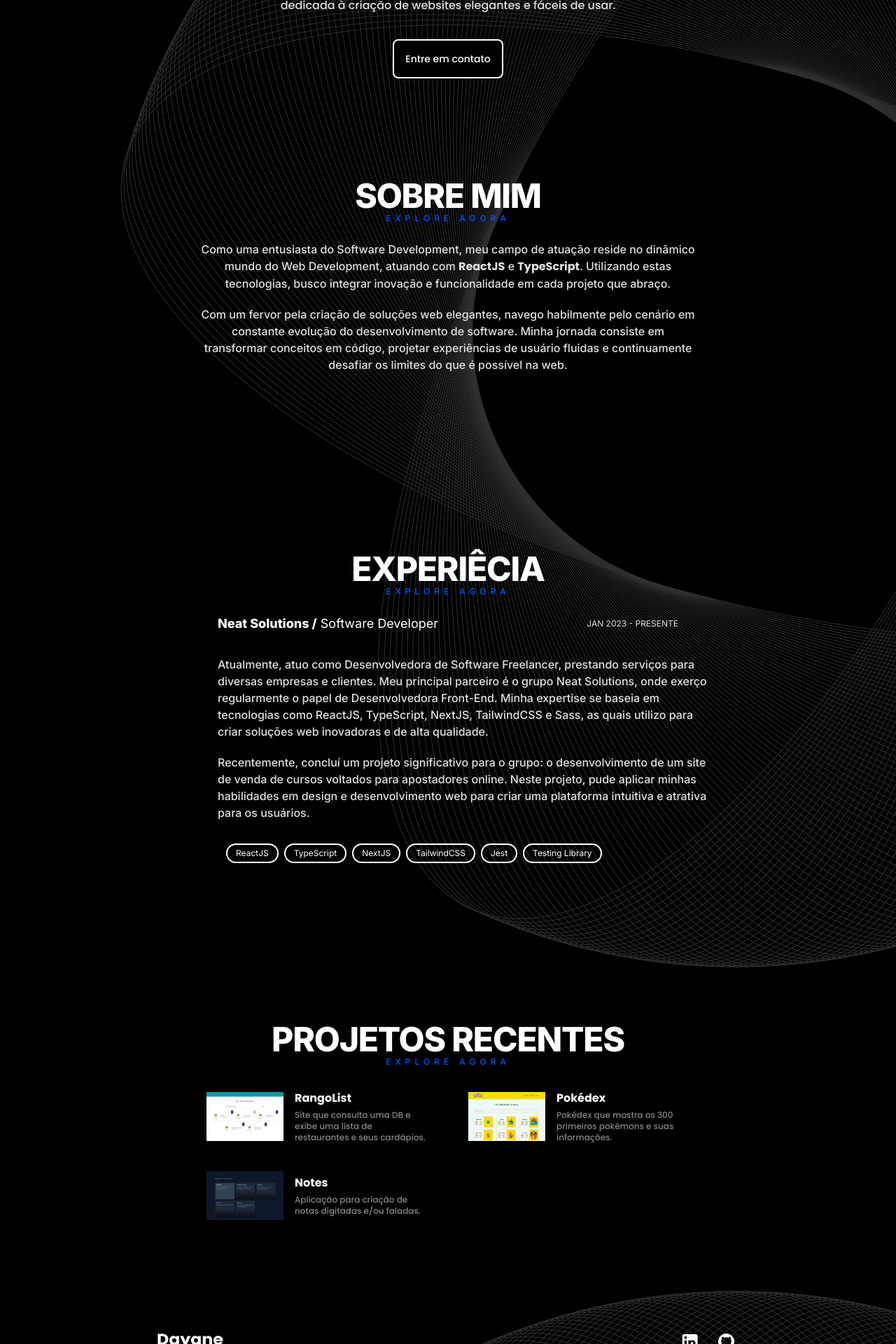
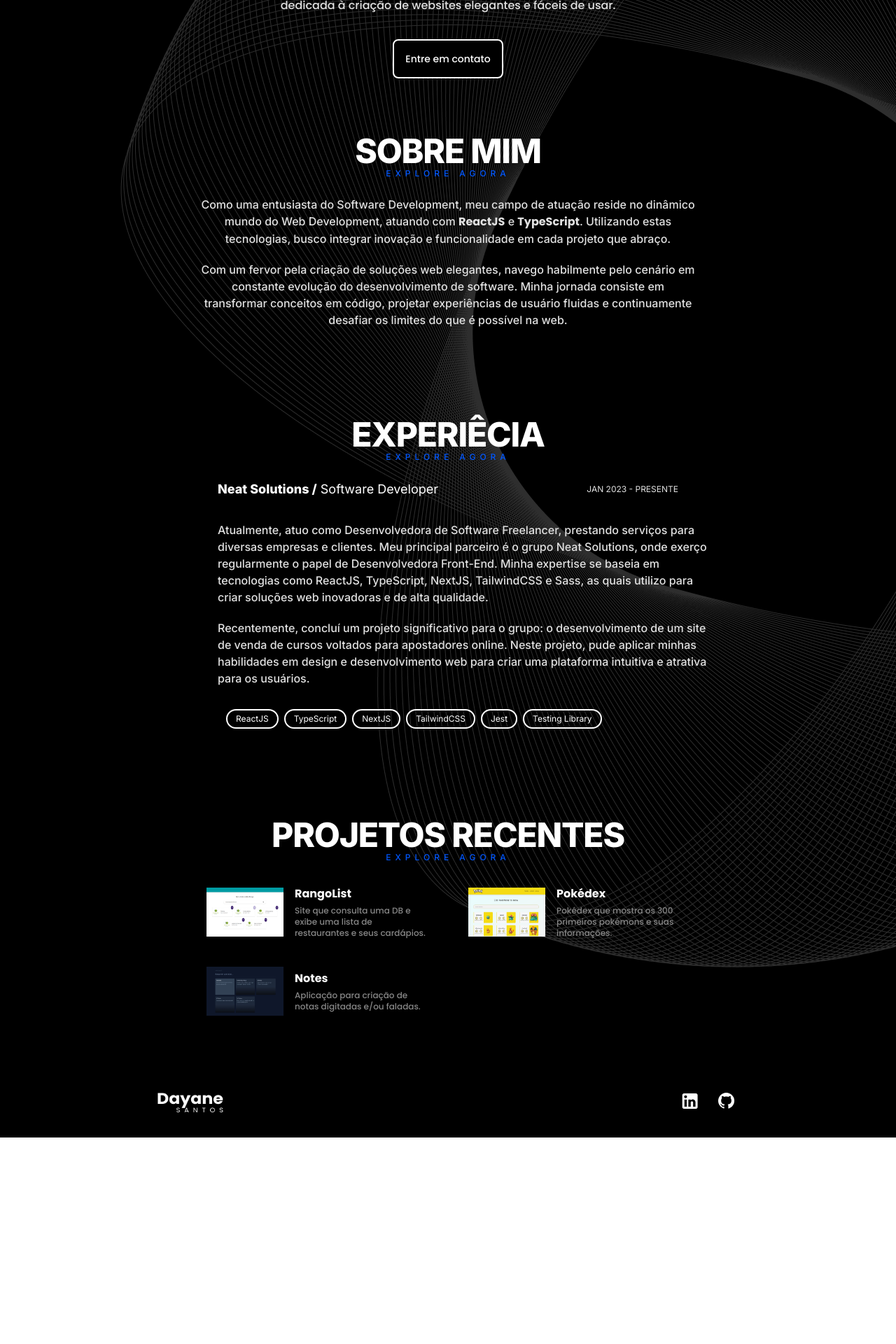
Before and after one commit to daya-diaz/portfolio, a React (Vite) app: page / in a window 1280 px wide. Shown: the part 540-2460 px from the top of the page at 70% size. After the commit the page ends 2165 px from the top, so only its background shows below. Built offline with nearby package versions, Linux system fonts and the light colour scheme.

Commit message:
ajustando espaçamentos entre sections e responsividade do footer.

```diff
--- a/src/components/AboutSection.tsx
+++ b/src/components/AboutSection.tsx
@@ -2,7 +2,7 @@ import TitleSection from './TitleSections'
 
 export default function AboutSection() {
   return (
-    <section className="p-3 flex flex-col items-center m-auto justify-start py-20 md:py-32 gap-6">
+    <section className="p-3 flex flex-col items-center m-auto justify-start py-16 gap-6">
       <TitleSection title="Sobre mim" />
       <div className="flex flex-col gap-5">
         <p className="text-base font-inter font-medium text-gray-body md:w-[706px] text-center">
--- a/src/components/ExperienceSection.tsx
+++ b/src/components/ExperienceSection.tsx
@@ -3,7 +3,7 @@ import TitleSections from './TitleSections'
 
 export default function ExperienceSection() {
   return (
-    <section className="px-3 flex flex-col items-center m-auto justify-start gap-6 py-20 md:py-32 md:h-screen md:w-[706px]">
+    <section className="px-3 flex flex-col items-center m-auto justify-start gap-6 py-16 md:w-[706px]">
       <TitleSections title="Experiêcia" />
       <div className="px-3 w-full flex flex-col gap-8">
         <div className="flex justify-center md:justify-between items-center">
--- a/src/components/FooterSection.tsx
+++ b/src/components/FooterSection.tsx
@@ -3,7 +3,7 @@ import githubLogo from '../assets/github.svg'
 import logo from '../assets/logo.png'
 export default function FooterSection() {
   return (
-    <div className="w-full flex items-center justify-center py-9 md:justify-between md:px-24 lg:px-56">
+    <div className="w-full flex items-center pb-8 md:pt-12 px-14 justify-between md:px-24 lg:px-56">
       <a href="/">
         <img
           className="w-24 h-10"
--- a/src/components/ProjectsSection.tsx
+++ b/src/components/ProjectsSection.tsx
@@ -3,7 +3,7 @@ import TitleSections from './TitleSections'
 import projects from '../data'
 export default function ProjectsSection() {
   return (
-    <section className="flex flex-col items-center m-auto justify-start gap-6 md:h-[400px] md:w-[706px]">
+    <section className="flex flex-col items-center m-auto justify-start gap-6 py-16 md:h-[400px] md:w-[706px]">
       <TitleSections title="Projetos recentes" />
       <div className="flex flex-col items-center justify-center md:justify-between flex-wrap gap-6 md:flex-row">
         {projects.map((project) => {
```
